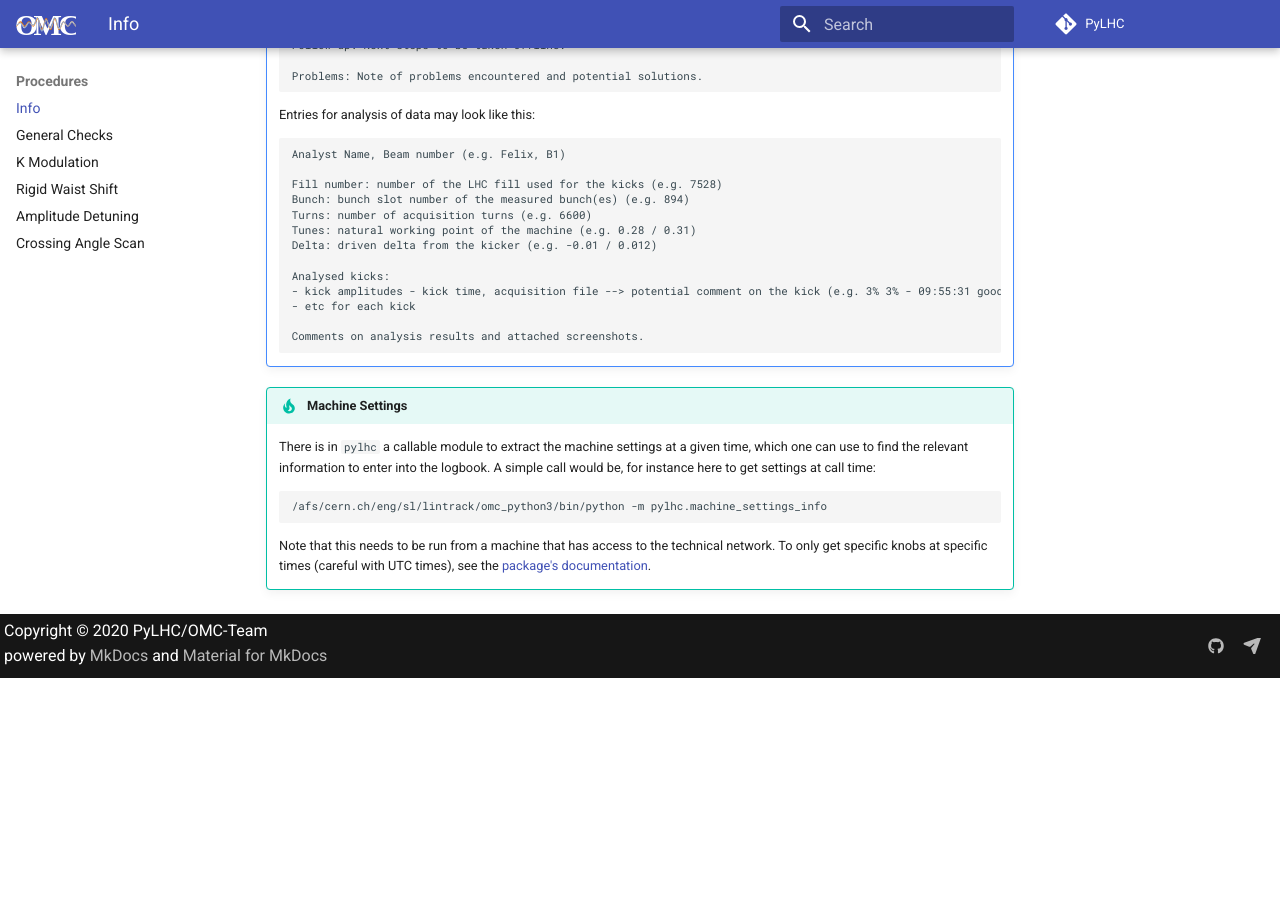
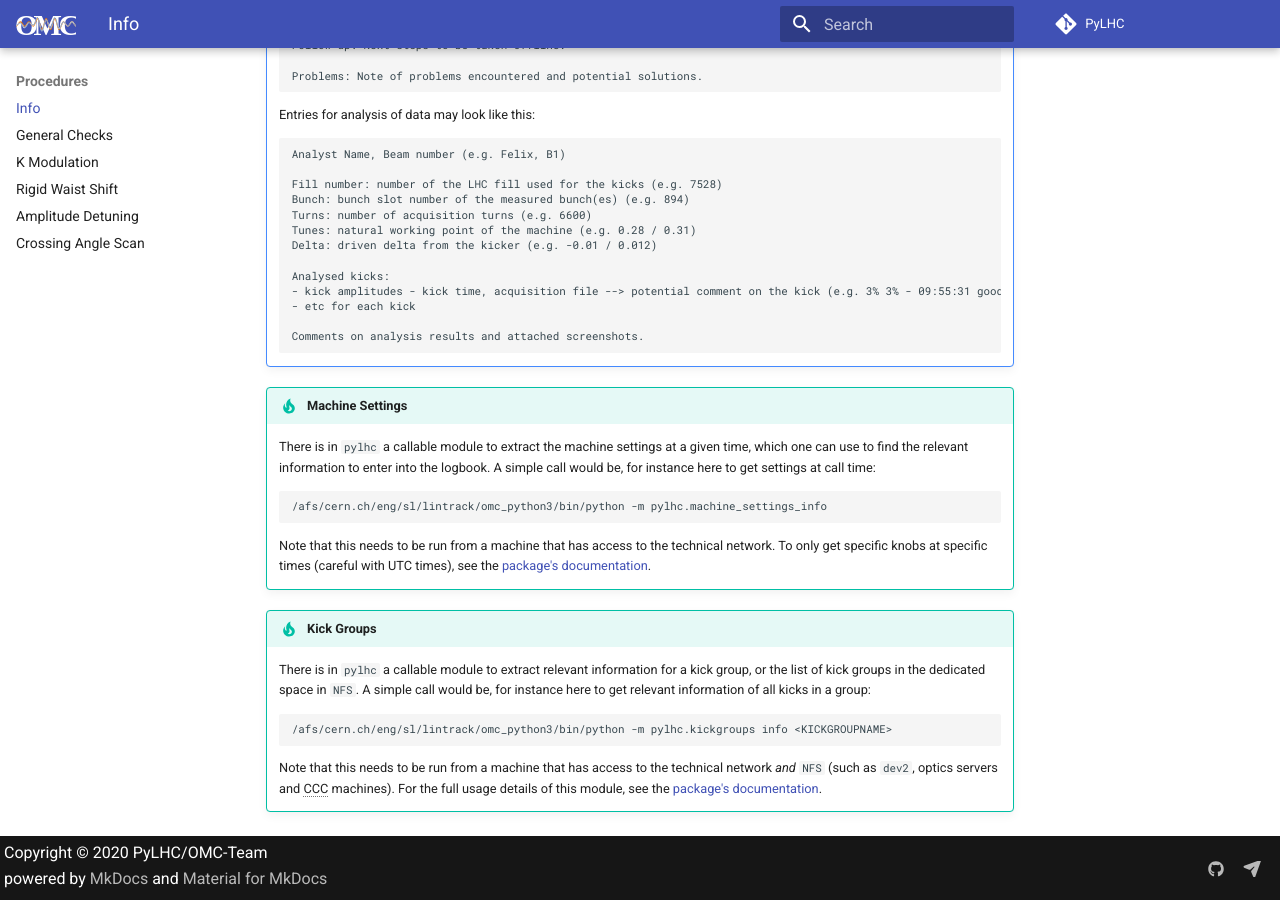
Before and after one commit to pylhc/pylhc.github.io, an MkDocs documentation site: the page built from docs/procedures/info.md, in a window 1280 px wide and 900 px high, scrolled down 791 px. Built offline with MkDocs 1.6.1 and Material for MkDocs 9.7.7, drawn with Linux system fonts in a browser that asks for light colours; before the commit the page ends 1469 px from its top, so only the background shows below that.

Commit message:
add admonition about module to get kick group info

````diff
--- a/docs/procedures/info.md
+++ b/docs/procedures/info.md
@@ -64,6 +64,15 @@ To mark a task as finished, just click on the checkbox next to it!
     Note that this needs to be run from a machine that has access to the technical network.
     To only get specific knobs at specific times (careful with UTC times), see the [package's documentation][pylhc_doc].
 
+!!! tip "Kick Groups"
+    There is in `pylhc` a callable module to extract relevant information for a kick group, or the list of kick groups in the dedicated space in `NFS`.
+    A simple call would be, for instance here to get relevant information of all kicks in a group:
+    ```bash
+    /afs/cern.ch/eng/sl/lintrack/omc_python3/bin/python -m pylhc.kickgroups info <KICKGROUPNAME>
+    ```
+
+    Note that this needs to be run from a machine that has access to the technical network *and* `NFS` (such as `dev2`, optics servers and CCC machines).
+    For the full usage details of this module, see the [package's documentation][pylhc_doc].
 
 *[CCC]: CERN Control Center
 
````
